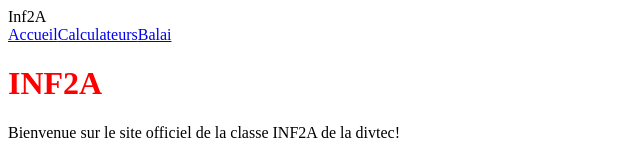
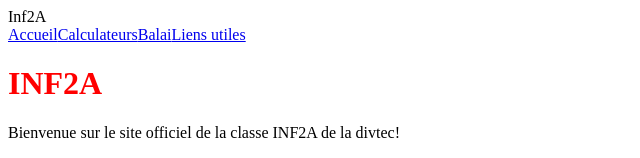
Before and after one commit to drafolin/infa-emt, a Nuxt app: page / in a window 1280 px wide. Shown: the top 158 px of the page, without its empty margins (0-640 px from the left). Built offline with nearby package versions, Linux system fonts and the light colour scheme.

Commit message:
ajout de la page liens utiles

```diff
--- a/components/TheHeader.vue
+++ b/components/TheHeader.vue
@@ -5,6 +5,7 @@
 			<NuxtLink to="/">Accueil</NuxtLink>
 			<NuxtLink to="/calculateurs">Calculateurs</NuxtLink>
 			<NuxtLink to="/balai">Balai</NuxtLink>
+			<NuxtLink to="/liens">Liens utiles</NuxtLink>
 		</nav>
 	</div>
 </template>
```
